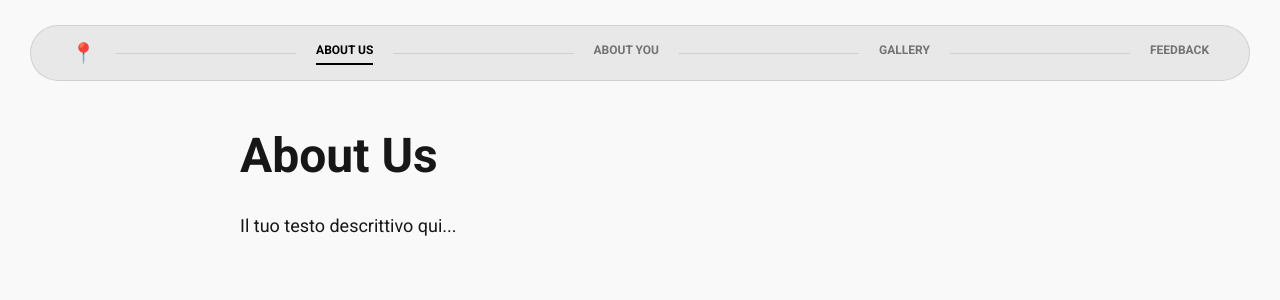
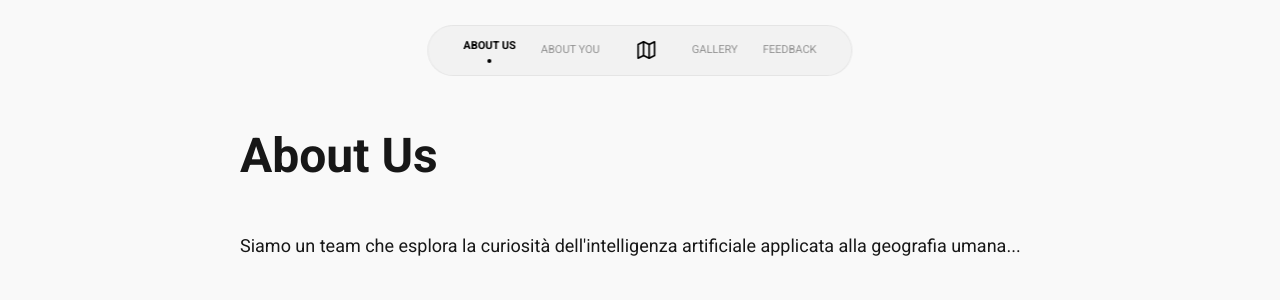
Before and after one commit to MatildeSobberi/Interaction-Design, a Next.js app: page /about-us in a window 1280 px wide. Shown: the top 300 px of the page. Built offline with nearby package versions, Linux system fonts and the light colour scheme.

Commit message:
Navbar simmetrica con mappa e pallini

```diff
--- a/app/about-us/page.tsx
+++ b/app/about-us/page.tsx
@@ -1,61 +1,40 @@
 "use client";
-
 import React from 'react';
-import { usePathname } from 'next/navigation'; // Importante per l'evidenziazione
 
 export default function AboutUs() {
-  const pathname = usePathname();
+  return (
+    <main style={{ minHeight: '100vh', backgroundColor: '#f9f9f9', fontFamily: 'var(--font-roboto), sans-serif', padding: '120px 20px' }}>
 
-  const navItems = [
-    { label: 'About Us', href: '/about-us' },
-    { label: 'About You', href: '/about-you' },
-    { label: 'Gallery', href: '/gallery' },
-    { label: 'Feedback', href: '/feedback' }
-  ];
+      {/* NAVBAR CON PALLINO SU ABOUT US */}
+      <nav style={{
+        position: 'fixed', top: '25px', left: '50%', transform: 'translateX(-50%)', zIndex: 100,
+        padding: '12px 35px', borderRadius: '40px',
+        background: 'rgba(240, 240, 240, 0.8)', border: '1px solid rgba(0, 0, 0, 0.05)',
+        backdropFilter: 'blur(12px)', display: 'flex', justifyContent: 'center', alignItems: 'center',
+        gap: '25px', width: 'fit-content'
+      }}>
+        <a href="/about-us" style={{ color: '#000', textDecoration: 'none', fontSize: '11px', fontWeight: '700', textTransform: 'uppercase', display: 'flex', flexDirection: 'column', alignItems: 'center', gap: '4px' }}>
+          About Us
+          <div style={{ width: '4px', height: '4px', background: '#000', borderRadius: '50%' }} />
+        </a>
+        <a href="/about-you" style={{ color: '#000', textDecoration: 'none', fontSize: '11px', fontWeight: '500', textTransform: 'uppercase', opacity: 0.4 }}>About You</a>
 
-  const getLinkStyle = (href: string) => ({
-    color: '#000',
-    textDecoration: 'none',
-    fontFamily: 'var(--font-roboto), sans-serif',
-    fontSize: '12px',
-    fontWeight: '700',
-    textTransform: 'uppercase' as const,
-    borderBottom: pathname === href ? '2px solid #000' : '2px solid transparent', // Evidenziatore
-    paddingBottom: '4px',
-    transition: 'all 0.3s ease',
-    opacity: pathname === href ? 1 : 0.5 // Più chiaro se non attivo
-  });
+        <a href="/" style={{ color: '#000', margin: '0 10px' }}>
+          <svg width="22" height="22" viewBox="0 0 24 24" fill="none" stroke="currentColor" strokeWidth="1.8" strokeLinecap="round" strokeLinejoin="round">
+            <polygon points="3 6 9 3 15 6 21 3 21 18 15 21 9 18 3 21" />
+            <line x1="9" y1="3" x2="9" y2="18" />
+            <line x1="15" y1="6" x2="15" y2="21" />
+          </svg>
+        </a>
 
-  return (
-    <main style={{ minHeight: '100vh', backgroundColor: '#f9f9f9', padding: '120px 20px' }}>
-
-      {/* NAVBAR CON EVIDENZIAZIONE */}
-      <nav style={{
-        position: 'fixed', top: '25px', left: '30px', right: '30px', zIndex: 100,
-        padding: '12px 40px', borderRadius: '40px',
-        background: 'rgba(230, 230, 230, 0.9)', backdropFilter: 'blur(12px)',
-        display: 'flex', justifyContent: 'space-between', alignItems: 'center',
-        border: '1px solid rgba(0,0,0,0.1)'
-      }}>
-        {/* Tasto Mappa per tornare Home */}
-        <a href="/" style={{ fontSize: '20px', textDecoration: 'none' }}>📍</a>
-
-        <div style={{ flexGrow: 1, height: '1px', background: '#000', margin: '0 20px', opacity: 0.1 }}></div>
-
-        {navItems.map((item, index) => (
-          <React.Fragment key={item.label}>
-            <a href={item.href} style={getLinkStyle(item.href)}>{item.label}</a>
-            {index < navItems.length - 1 && (
-              <div style={{ flexGrow: 1, height: '1px', background: '#000', margin: '0 20px', opacity: 0.1 }}></div>
-            )}
-          </React.Fragment>
-        ))}
+        <a href="/gallery" style={{ color: '#000', textDecoration: 'none', fontSize: '11px', fontWeight: '500', textTransform: 'uppercase', opacity: 0.4 }}>Gallery</a>
+        <a href="/feedback" style={{ color: '#000', textDecoration: 'none', fontSize: '11px', fontWeight: '500', textTransform: 'uppercase', opacity: 0.4 }}>Feedback</a>
       </nav>
 
-      <section style={{ maxWidth: '800px', margin: '0 auto', fontFamily: 'var(--font-roboto)' }}>
-        <h1 style={{ fontSize: '48px', fontWeight: '700' }}>About Us</h1>
-        <p style={{ marginTop: '20px', fontSize: '18px', lineHeight: '1.6' }}>
-          Il tuo testo descrittivo qui...
+      <section style={{ maxWidth: '800px', margin: '0 auto' }}>
+        <h1 style={{ fontSize: '48px', fontWeight: '700', marginBottom: '40px' }}>About Us</h1>
+        <p style={{ fontSize: '18px', lineHeight: '1.6' }}>
+          Siamo un team che esplora la curiosità dell'intelligenza artificiale applicata alla geografia umana...
         </p>
       </section>
     </main>
--- a/app/about-you/page.tsx
+++ b/app/about-you/page.tsx
@@ -1 +1,42 @@
-export default function Page() { return <div>About Us</div> }
+"use client";
+import React from 'react';
+
+export default function AboutYou() {
+  return (
+    <main style={{ minHeight: '100vh', backgroundColor: '#fff', fontFamily: 'var(--font-roboto), sans-serif', padding: '120px 20px' }}>
+
+      {/* NAVBAR CON PALLINO SU ABOUT YOU */}
+      <nav style={{
+        position: 'fixed', top: '25px', left: '50%', transform: 'translateX(-50%)', zIndex: 100,
+        padding: '12px 35px', borderRadius: '40px',
+        background: 'rgba(240, 240, 240, 0.8)', border: '1px solid rgba(0, 0, 0, 0.05)',
+        backdropFilter: 'blur(12px)', display: 'flex', justifyContent: 'center', alignItems: 'center',
+        gap: '25px', width: 'fit-content'
+      }}>
+        <a href="/about-us" style={{ color: '#000', textDecoration: 'none', fontSize: '11px', fontWeight: '500', textTransform: 'uppercase', opacity: 0.4 }}>About Us</a>
+        <a href="/about-you" style={{ color: '#000', textDecoration: 'none', fontSize: '11px', fontWeight: '700', textTransform: 'uppercase', display: 'flex', flexDirection: 'column', alignItems: 'center', gap: '4px' }}>
+          About You
+          <div style={{ width: '4px', height: '4px', background: '#000', borderRadius: '50%' }} />
+        </a>
+
+        <a href="/" style={{ color: '#000', margin: '0 10px' }}>
+          <svg width="22" height="22" viewBox="0 0 24 24" fill="none" stroke="currentColor" strokeWidth="1.8" strokeLinecap="round" strokeLinejoin="round">
+            <polygon points="3 6 9 3 15 6 21 3 21 18 15 21 9 18 3 21" />
+            <line x1="9" y1="3" x2="9" y2="18" />
+            <line x1="15" y1="6" x2="15" y2="21" />
+          </svg>
+        </a>
+
+        <a href="/gallery" style={{ color: '#000', textDecoration: 'none', fontSize: '11px', fontWeight: '500', textTransform: 'uppercase', opacity: 0.4 }}>Gallery</a>
+        <a href="/feedback" style={{ color: '#000', textDecoration: 'none', fontSize: '11px', fontWeight: '500', textTransform: 'uppercase', opacity: 0.4 }}>Feedback</a>
+      </nav>
+
+      <section style={{ maxWidth: '800px', margin: '0 auto', textAlign: 'center' }}>
+        <h1 style={{ fontSize: '48px', fontWeight: '700', marginBottom: '40px' }}>About You</h1>
+        <p style={{ fontSize: '18px', lineHeight: '1.6' }}>
+          Questo spazio è dedicato alla tua interazione con il mondo curioso dell'IA...
+        </p>
+      </section>
+    </main>
+  );
+}
--- a/app/page.tsx
+++ b/app/page.tsx
@@ -15,7 +15,6 @@ export default function HomePage() {
   const [hasInteracted, setHasInteracted] = useState(false);
   const [isMobile, setIsMobile] = useState(false);
 
-  // Controllo per vedere se l'utente è da Mobile
   useEffect(() => {
     const checkMobile = () => setIsMobile(window.innerWidth < 768);
     checkMobile();
@@ -35,7 +34,7 @@ export default function HomePage() {
       container: mapContainer.current,
       style: 'mapbox://styles/mapbox/light-v11',
       center: [12.49, 41.89],
-      zoom: isMobile ? 1 : 2, // Zoom più lontano su mobile per vedere tutto
+      zoom: isMobile ? 1 : 2,
       projection: { name: 'mercator' }
     });
 
@@ -63,10 +62,10 @@ export default function HomePage() {
       el.innerText = punto.parola;
       el.style.fontFamily = 'var(--font-roboto), sans-serif';
       el.style.background = 'rgba(255, 255, 255, 0.6)';
-      el.style.padding = isMobile ? '4px 10px' : '8px 15px'; // Padding ridotto su mobile
+      el.style.padding = isMobile ? '4px 10px' : '8px 15px';
       el.style.borderRadius = '20px';
       el.style.color = '#000';
-      const baseSize = isMobile ? 10 : 14; // Font più piccolo su mobile
+      const baseSize = isMobile ? 10 : 14;
       el.style.fontSize = `${baseSize + (punto.frequenza * (isMobile ? 1.5 : 3))}px`;
       el.style.fontWeight = 'bold';
       el.style.backdropFilter = 'blur(4px)';
@@ -74,12 +73,15 @@ export default function HomePage() {
     });
   }, [punti, currentZoom, isMobile]);
 
-  const navItems = [
-    { label: 'About Us', href: '/about-us' },
-    { label: 'About You', href: '/about-you' },
-    { label: 'Gallery', href: '/gallery' },
-    { label: 'Feedback', href: '/feedback' }
-  ];
+  const navLinkStyle = {
+    color: '#000',
+    textDecoration: 'none',
+    fontSize: '11px',
+    fontWeight: '500',
+    textTransform: 'uppercase' as const,
+    letterSpacing: '1px',
+    opacity: 0.6
+  };
 
   return (
     <main style={{ width: '100vw', height: '100vh', position: 'relative', overflow: 'hidden', backgroundColor: '#fff' }}>
@@ -91,68 +93,43 @@ export default function HomePage() {
         visibility: hasInteracted ? 'hidden' : 'visible', backdropFilter: 'blur(2px)'
       }} />
 
-{/* NAVBAR RESPONSIVE AGGIORNATA */}
-      <div style={{
-        position: 'absolute',
-        top: isMobile ? '10px' : '25px',
-        left: isMobile ? '10px' : '30px',
-        right: isMobile ? '10px' : '30px',
-        zIndex: 10,
-        padding: isMobile ? '10px 15px' : '12px 40px',
-        borderRadius: '40px',
-        background: hasInteracted ? 'rgba(230, 230, 230, 0.8)' : 'transparent',
+      {/* NAVBAR SIMMETRICA CON MAPPA AL CENTRO */}
+      <nav style={{
+        position: 'absolute', top: '25px', left: '50%', transform: 'translateX(-50%)', zIndex: 10,
+        padding: '12px 35px', borderRadius: '40px',
+        background: hasInteracted ? 'rgba(230, 230, 230, 0.7)' : 'transparent',
+        border: hasInteracted ? '1px solid rgba(0, 0, 0, 0.05)' : '1px solid transparent',
         backdropFilter: hasInteracted ? 'blur(12px)' : 'none',
-        transition: 'all 0.8s ease',
-        display: 'flex',
-        justifyContent: 'space-between',
-        alignItems: 'center',
+        transition: 'all 0.8s ease', display: 'flex', justifyContent: 'center', alignItems: 'center',
+        gap: isMobile ? '15px' : '25px', width: 'fit-content', whiteSpace: 'nowrap'
       }}>
-        {/* ICONA MAPPA - REFRESH */}
-        <a href="/" style={{ fontSize: '20px', textDecoration: 'none', cursor: 'pointer' }}>📍</a>
+        <a href="/about-us" style={navLinkStyle}>About Us</a>
+        <a href="/about-you" style={navLinkStyle}>About You</a>
 
-        <div style={{ flexGrow: 1, height: '1px', background: '#000', margin: '0 20px', opacity: 0.1 }}></div>
+        <a href="/" style={{ color: '#000', display: 'flex', alignItems: 'center', margin: '0 10px' }}>
+          <svg width="22" height="22" viewBox="0 0 24 24" fill="none" stroke="currentColor" strokeWidth="1.8" strokeLinecap="round" strokeLinejoin="round">
+            <polygon points="3 6 9 3 15 6 21 3 21 18 15 21 9 18 3 21" />
+            <line x1="9" y1="3" x2="9" y2="18" />
+            <line x1="15" y1="6" x2="15" y2="21" />
+          </svg>
+        </a>
 
-        {navItems.map((item, index) => (
-          <React.Fragment key={item.label}>
-            <a href={item.href} style={{
-              color: '#000', textDecoration: 'none', fontWeight: '700', textTransform: 'uppercase',
-              fontSize: isMobile ? '10px' : '13px', whiteSpace: 'nowrap'
-            }}>{item.label}</a>
+        <a href="/gallery" style={navLinkStyle}>Gallery</a>
+        <a href="/feedback" style={navLinkStyle}>Feedback</a>
+      </nav>
 
-            {index < navItems.length - 1 && (
-              <div style={{
-                flexGrow: 1, height: '1px', background: '#000',
-                margin: isMobile ? '0 8px' : '0 25px', opacity: 0.1,
-                display: isMobile ? 'none' : 'flex',
-                alignItems: 'center', justifyContent: 'center'
-              }}>
-                <div style={{ width: '5px', height: '5px', background: '#000', borderRadius: '50%' }}></div>
-              </div>
-            )}
-          </React.Fragment>
-        ))}
-      </div>
-
-      {/* MESSAGGIO CENTRALE RESPONSIVE */}
       <div style={{
         position: 'absolute', top: '55%', left: '50%', transform: 'translate(-50%, -50%)',
         zIndex: 5, textAlign: 'center', width: '90%',
         transition: 'all 0.8s ease', opacity: hasInteracted ? 0 : 1,
         visibility: hasInteracted ? 'hidden' : 'visible', pointerEvents: 'none'
       }}>
-        <h1 style={{
-          fontSize: isMobile ? '28px' : '60px', // Testo molto più piccolo su mobile
-          fontWeight: '700', color: '#000', marginBottom: '15px', lineHeight: '1.2',
-        }}>
+        <h1 style={{ fontSize: isMobile ? '28px' : '60px', fontWeight: '700', color: '#000', marginBottom: '15px', lineHeight: '1.2' }}>
           What if A.I. started with a question,<br />
           being curious about the world?<br />
           But it could never <span style={{ fontStyle: 'italic' }}>trully</span> learn?
         </h1>
-
-        <p style={{
-          fontSize: isMobile ? '16px' : '24px',
-          color: '#333', fontStyle: 'italic', fontFamily: 'serif', marginTop: '20px'
-        }}>
+        <p style={{ fontSize: isMobile ? '16px' : '24px', color: '#333', fontStyle: 'italic', fontFamily: 'serif', marginTop: '20px' }}>
           Tap and zoom in the map
         </p>
       </div>
```
